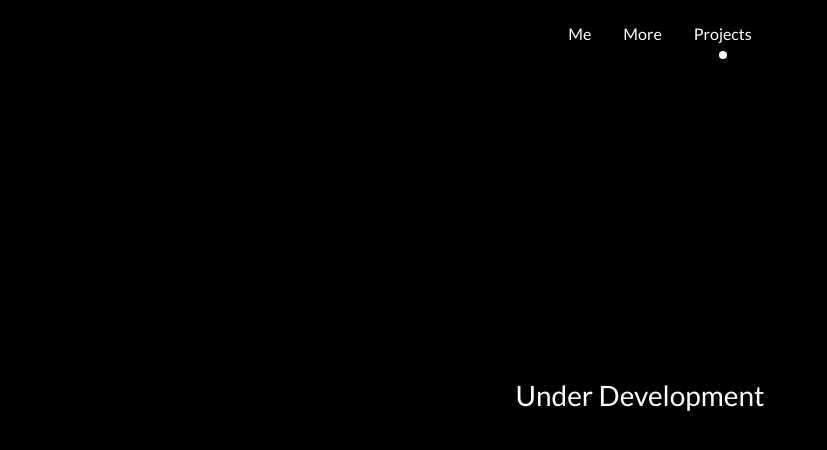
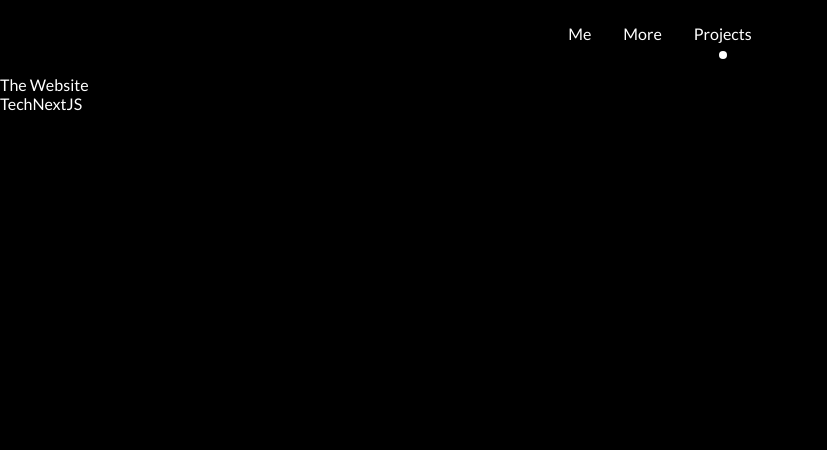
Before and after one commit to gaurav712/gaurav712.github.io, a Next.js app: page /projects in a window 1280 px wide. Shown: the top 450 px of the page, without its empty margins (0-827 px from the left). Built offline with nearby package versions, Linux system fonts and the light colour scheme.

Commit message:
outline for projects page

```diff
--- a/pages/projects/index.tsx
+++ b/pages/projects/index.tsx
@@ -14,7 +14,14 @@ const Projects = () => {
       <div className={styles.container}>
         <NavBar selectedItem={selectedItem.current} />
         <div className={styles.main}>
-          <div className={styles.pendingText}>Under Development</div>
+          <div className={styles.websiteInfoContainer}>
+            <div className={styles.projectTitle}>The Website</div>
+            <div className={styles.additionalInfo}>
+              <span className={styles.additionalInfoHeading}>Tech</span>
+              <span className={styles.additionalInfoText}>NextJS</span>
+            </div>
+          </div>
+          <div className={styles.projectsList}></div>
         </div>
       </div>
     </>
--- a/pages/projects/styles.module.css
+++ b/pages/projects/styles.module.css
@@ -1,10 +1,9 @@
 .main {
-  min-height: 80vh;
-  display: flex;
-  align-items: center;
-  justify-content: center;
 }
 
-.pendingText {
-  font-size: 1.75rem;
+@media only screen and (min-width: 768px) {
+  .main {
+    max-width: 1400px;
+    margin: 0 auto;
+  }
 }
```
